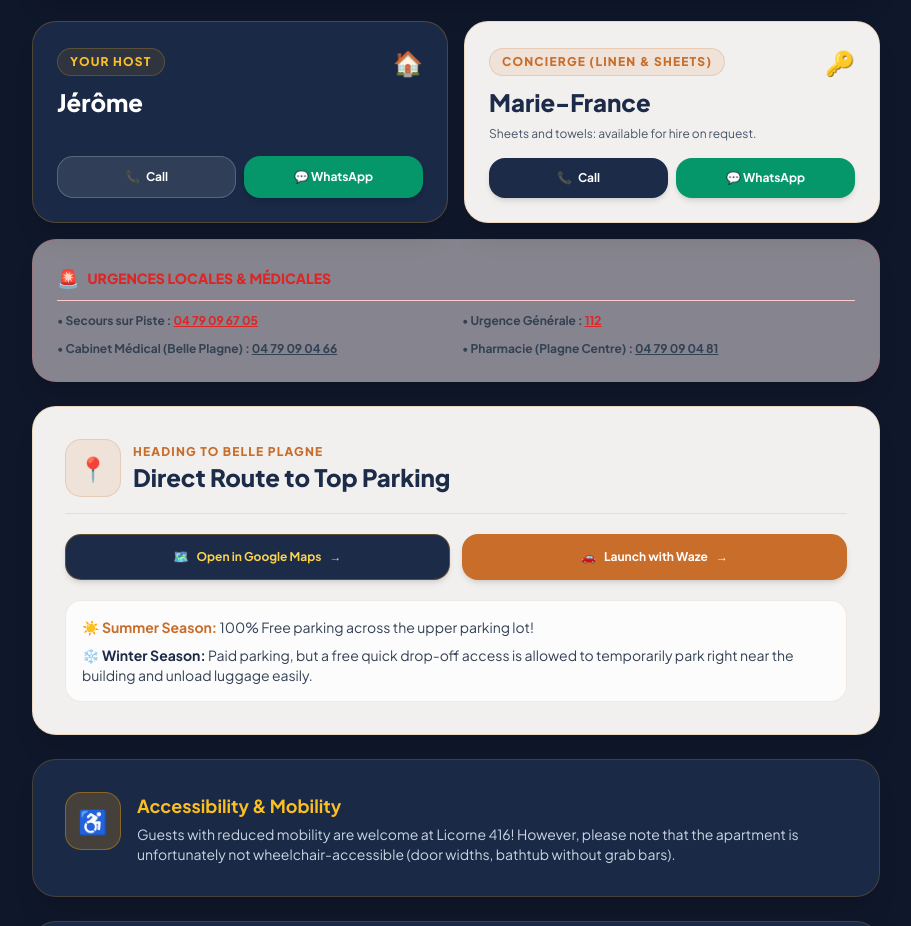
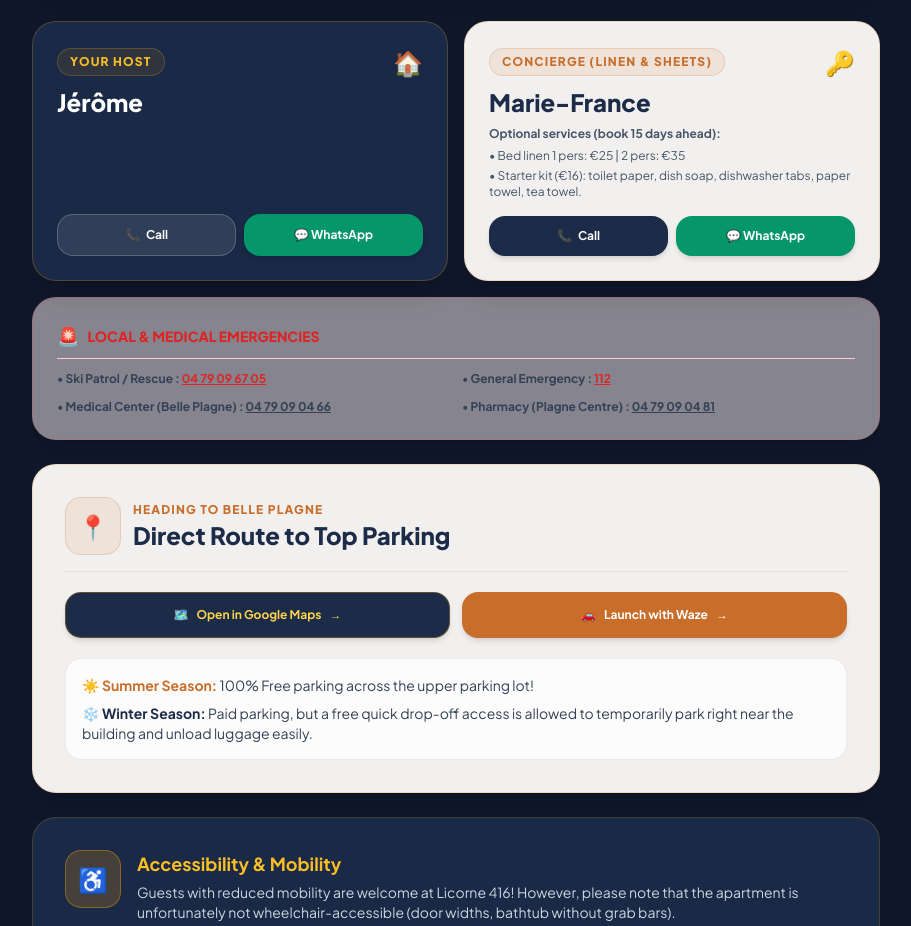
Before and after one commit to Licorne416/Licorne416, a website: page index.html in a window 1280 px wide. Shown: the part 1091-2017 px from the top of the page, without its empty margins (184-1095 px from the left). Drawn offline with nearby package versions, Linux system fonts and the light colour scheme; no server answers.

Commit message:
Update index.html

```diff
--- a/index.html
+++ b/index.html
@@ -402,7 +402,7 @@
                         </div>
                         <div class="p-5 text-xs sm:text-sm text-slate-700 space-y-3 bg-white/80">
                             <p data-i18n="tech_elec_desc"><strong>Compteur Électrique :</strong> Situé dans le couloir d'entrée. L'électricité est activée. En cas de disjonction, réenclenchez le <strong>bouton principal tout en bas</strong> du tableau.</p>
-                            <p data-i18n="tech_heating_desc"><strong>Chauffage :</strong> Température conseillée entre 19°C et 20°C. Pensez à baisser les radiateurs lorsque vous aérez l'appartement.</p>
+                            <p data-i18n="tech_heating_desc"><strong>Chauffage :</strong> Température conseillée entre 19°C et 20°C. Pensez à baisser les radiateurs lorsque vous aérez l'appartement, et à <strong>tous les éteindre lors de votre départ</strong>.</p>.</p>
                         </div>
                     </div>
 
@@ -413,7 +413,7 @@
                         </div>
                         <div class="p-5 text-xs sm:text-sm text-slate-700 space-y-2 bg-white/80">
                             <p data-i18n="tech_coffee_desc"><strong>Cafetières :</strong> Cafetière à dosettes Senseo + cafetière électrique à filtre traditionnelle (filtres n°4).</p>
-                            <p data-i18n="tech_fondue_desc"><strong>Soirées Montagne :</strong> Un appareil à fondue, un appareil à raclette ainsi que des jeux de société sont à votre disposition dans les placards pour passer de superbes soirées.</p>
+                            <p data-i18n="tech_fondue_desc"><strong>Soirées Montagne :</strong> Un appareil à fondue, un appareil à raclette ainsi que des jeux de société sont à votre disposition pour passer de superbes soirées.</p>
                         </div>
                     </div>
 
@@ -796,6 +796,12 @@
         // Multi-language Dictionaries
         const i18n = {
             fr: {
+                concierge_desc: "<p class='font-bold mb-1.5'>Prestations optionnelles (commander 15j avant) :</p><p>• Kit draps 1 pers : 25€ | 2 pers : 35€</p><p>• Kit démarrage (16€) : papier toilette, liq. vaisselle, pastilles lave-vaisselle, sopalin, torchon.</p>",
+                contact_urgent_title: "Urgences Locales & Médicales",
+                contact_urgent_secours: "• <strong>Secours sur Pistes :</strong> <a href='tel:0479096705' class='font-bold text-red-600 underline'>04 79 09 67 05</a>",
+                contact_urgent_112: "• <strong>Urgence Générale :</strong> <a href='tel:112' class='font-bold text-red-600 underline'>112</a>",
+                contact_urgent_doc: "• <strong>Cabinet Médical (Belle Plagne) :</strong> <a href='tel:0479090466' class='font-bold underline'>04 79 09 04 66</a>",
+                contact_urgent_pharma: "• <strong>Pharmacie (Plagne Centre) :</strong> <a href='tel:0479090481' class='font-bold underline'>04 79 09 04 81</a>",
                 life_title: "Vie pratique & Règles de la maison",
                 life_wifi: "<strong>Wi-Fi :</strong> il n'y a pas de Wi-Fi dans l'appartement. La réception 4G/5G est très bonne.",
                 life_calm: "<strong>Calme :</strong> pas de fêtes ni de bruit, merci de respecter la tranquillité des voisins, de jour comme de nuit.",
@@ -805,7 +811,6 @@
                 life_trash_plan: "Voir le plan des points de collecte",
                 vault_help: "Le code ne fonctionne pas ou vous ne l'avez pas reçu ?",
                 vault_help_call: "📞 Appeler Jérôme",
-                concierge_desc: "Draps et serviettes : location possible sur demande.",
                 doc_dw_title: "Lave-vaisselle",
                 doc_coffee_title: "Cafetière Senseo",
                 doc_tv_title: "Télévision",
@@ -861,10 +866,10 @@
                 tech_water_bathroom: "<strong>Salle de Bains (2 vannes) :</strong> Situées sous le meuble de la SDB, accessibles par une ouverture en bas à gauche au fond du meuble.",
                 tech_elec_title: "Électricité & Chauffage",
                 tech_elec_desc: "<strong>Compteur Électrique :</strong> Situé dans le couloir d'entrée. L'électricité est activée. En cas de disjonction, réenclenchez le <strong>bouton principal tout en bas</strong> du tableau.",
-                tech_heating_desc: "<strong>Chauffage :</strong> Température conseillée entre 19°C et 20°C. Pensez à baisser les radiateurs lorsque vous aérez l'appartement.",
+                tech_heating_desc: "<strong>Chauffage :</strong> Température conseillée entre 19°C et 20°C. Pensez à baisser les radiateurs lorsque vous aérez l'appartement, et à <strong>tous les éteindre lors de votre départ</strong>.",
+                tech_fondue_desc: "<strong>Soirées Montagne :</strong> Un appareil à fondue, un appareil à raclette ainsi que des jeux de société sont à votre disposition pour passer de superbes soirées.",
                 tech_kitchen_title: "Cafetière & Équipements Conviviaux",
                 tech_coffee_desc: "<strong>Cafetière :</strong> Cafetière à dosettes Senseo + cafetière électrique à filtre traditionnelle (filtres n°4).",
-                tech_fondue_desc: "<strong>Soirées Montagne :</strong> Un appareil à fondue, un appareil à raclette ainsi que des jeux de société sont à votre disposition dans les placards pour passer de superbes soirées.",
                 pmr_title: "Accessibilité & Mobilité",
                 pmr_desc: "Les personnes à mobilité réduite sont les bienvenues à Licorne 416 ! Toutefois, veuillez noter que l'appartement n'est malheureusement pas adapté aux personnes en fauteuil roulant (largeur des passages de porte, baignoire sans barre de maintien).",
                 tech_manuals_title: "Notices & Manuels d'Utilisation (PDF)",
@@ -908,7 +913,7 @@
                 chk_4: "Frigo vide & propre, Lave-vaisselle vidé et rangé",
                 chk_5: "Fenêtres & Baie vitrée soigneusement verrouillées",
                 chk_6: "Couettes et oreillers soigneusement rangés dans l'armoire",
-                chk_7: "Clés & Badge remis dans la boîte à clés (Code brouillé)",
+                chk_7: "Clés & Badge (1 jeu) remis dans la boîte (code brouillé) / 1 jeu restitué à l'agence (si option prise).",
                 review_title: "Votre séjour a été magique ?",
                 review_desc: "Votre satisfaction est notre priorité. Si vous avez passé un bon moment, un avis <strong>5 étoiles</strong> sur votre plateforme de réservation est la plus belle récompense pour notre cocon d'altitude !",
                 review_issue_title: "Un problème ou un dysfonctionnement ?",
@@ -974,6 +979,11 @@
                 privacy_note: "🔒 Vos nom, dates et photos servent uniquement à l'état des lieux de l'appartement. Pour les faire effacer, contactez Jérôme."
             },
             en: {
+                contact_urgent_title: "Local & Medical Emergencies",
+                contact_urgent_secours: "• <strong>Ski Patrol / Rescue :</strong> <a href='tel:0479096705' class='font-bold text-red-600 underline'>04 79 09 67 05</a>",
+                contact_urgent_112: "• <strong>General Emergency :</strong> <a href='tel:112' class='font-bold text-red-600 underline'>112</a>",
+                contact_urgent_doc: "• <strong>Medical Center (Belle Plagne) :</strong> <a href='tel:0479090466' class='font-bold underline'>04 79 09 04 66</a>",
+                contact_urgent_pharma: "• <strong>Pharmacy (Plagne Centre) :</strong> <a href='tel:0479090481' class='font-bold underline'>04 79 09 04 81</a>",
                 life_title: "Practical Life & House Rules",
                 life_wifi: "<strong>Wi-Fi:</strong> there is no Wi-Fi in the apartment. 4G/5G reception is very good.",
                 life_calm: "<strong>Quiet:</strong> no parties and no noise, please. Respect your neighbours' peace and quiet, day and night.",
@@ -983,7 +993,7 @@
                 life_trash_plan: "View the waste collection plan",
                 vault_help: "Code not working, or didn't receive it?",
                 vault_help_call: "📞 Call Jérôme",
-                concierge_desc: "Sheets and towels: available for hire on request.",
+                concierge_desc: "<p class='font-bold mb-1.5'>Optional services (book 15 days ahead):</p><p>• Bed linen 1 pers: €25 | 2 pers: €35</p><p>• Starter kit (€16): toilet paper, dish soap, dishwasher tabs, paper towel, tea towel.</p>",
                 doc_dw_title: "Dishwasher",
                 doc_coffee_title: "Senseo Coffee Maker",
                 doc_tv_title: "Television",
@@ -1039,9 +1049,9 @@
                 tech_water_bathroom: "<strong>Bathroom (2 valves):</strong> Located under the bathroom vanity, accessible through a bottom-left opening.",
                 tech_elec_title: "Electricity & Heating",
                 tech_elec_desc: "<strong>Electric Panel:</strong> Located in the entry hallway. In case of trip, reset the <strong>main bottom switch</strong>.",
-                tech_heating_desc: "<strong>Heating:</strong> Recommended temperature between 19°C and 20°C. Please turn down radiators when airing out the apartment.",
+                tech_heating_desc: "<strong>Heating:</strong> Recommended temperature between 19°C and 20°C. Turn down radiators when airing the flat, and <strong>turn them all off upon departure</strong>.",
+                tech_fondue_desc: "<strong>Cozy Evenings:</strong> A fondue set, a raclette grill, and board games are available for your use to enjoy some wonderful evenings.",
                 tech_kitchen_title: "Coffee Maker & Amenities",
-                tech_coffee_desc: "<strong>Coffee Maker:</strong> Senseo pod coffee machine + traditional electric drip coffee maker (size 4 filters).",
                 tech_fondue_desc: "<strong>Cozy Evenings:</strong> A fondue set, a raclette grill, and board games are available for your use in the cupboards, perfect for enjoying some wonderful evenings.",
                 pmr_title: "Accessibility & Mobility",
                 pmr_desc: "Guests with reduced mobility are welcome at Licorne 416! However, please note that the apartment is unfortunately not wheelchair-accessible (door widths, bathtub without grab bars).",
@@ -1086,7 +1096,7 @@
                 chk_4: "Fridge empty & clean, Dishwasher emptied and put away",
                 chk_5: "Windows & balcony doors carefully locked",
                 chk_6: "Duvets and pillows carefully stored in the wardrobe",
-                chk_7: "Keys & Badge put back in key box (Code scrambled)",
+                chk_7: "Keys & Badge (1 set) left in the key box (scrambled) / 1 set returned to agency (if hired).",
                 review_title: "Was your stay magical?",
                 review_desc: "Your satisfaction is our priority. If you enjoyed your time, leaving a <strong>5-star review</strong> on your booking platform is the best reward!",
                 review_issue_title: "Any issue or inconvenience?",
@@ -1157,6 +1167,11 @@
 
             },
             nl: {
+                contact_urgent_title: "Lokale & Medische Noodgevallen",
+                contact_urgent_secours: "• <strong>Pisteredding :</strong> <a href='tel:0479096705' class='font-bold text-red-600 underline'>04 79 09 67 05</a>",
+                contact_urgent_112: "• <strong>Algemeen Noodnummer :</strong> <a href='tel:112' class='font-bold text-red-600 underline'>112</a>",
+                contact_urgent_doc: "• <strong>Medisch Centrum (Belle Plagne) :</strong> <a href='tel:0479090466' class='font-bold underline'>04 79 09 04 66</a>",
+                contact_urgent_pharma: "• <strong>Apotheek (Plagne Centre) :</strong> <a href='tel:0479090481' class='font-bold underline'>04 79 09 04 81</a>",
                 life_title: "Praktisch & Huisregels",
                 life_wifi: "<strong>Wifi:</strong> er is geen wifi in het appartement. De 4G/5G-ontvangst is heel goed.",
                 life_calm: "<strong>Rust:</strong> geen feestjes en geen lawaai, graag. Respecteer de rust van de buren, overdag en 's nachts.",
@@ -1166,7 +1181,7 @@
                 life_trash_plan: "Bekijk het plan van de afvalpunten",
                 vault_help: "Werkt de code niet of heeft u hem niet ontvangen?",
                 vault_help_call: "📞 Bel Jérôme",
-                concierge_desc: "Lakens en handdoeken: te huur op aanvraag.",
+                concierge_desc: "<p class='font-bold mb-1.5'>Optionele diensten (15 dagen vooraf):</p><p>• Lakenpakket 1 pers: €25 | 2 pers: €35</p><p>• Startpakket (€16): toiletpapier, afwasmiddel, vaatwastabletten, keukenrol, theedoek.</p>",
                 doc_dw_title: "Vaatwasser",
                 doc_coffee_title: "Senseo Koffiezetapparaat",
                 doc_tv_title: "Televisie",
@@ -1222,7 +1237,8 @@
                 tech_water_bathroom: "<strong>Badkamer:</strong> Onder het badkamermeubel.",
                 tech_elec_title: "Elektriciteit & Verwarming",
                 tech_elec_desc: "<strong>Elektriciteitskast:</strong> In de hal.",
-                tech_heating_desc: "<strong>Verwarming:</strong> Aanbevolen temperatuur 19°C - 20°C.",
+                tech_heating_desc: "<strong>Verwarming:</strong> Aanbevolen temperatuur 19°C - 20°C. Zet de radiatoren lager als u de ramen opent, en <strong>schakel ze allemaal uit bij vertrek</strong>.",
+                tech_fondue_desc: "<strong>Gezellige Avonden:</strong> Een fondueset, een raclettegrill en bordspellen staan tot uw beschikking voor geweldige avonden.",
                 tech_kitchen_title: "Koffiezetapparaat & Voorzieningen",
                 tech_coffee_desc: "<strong>Koffie:</strong> Senseo-koffiepadmachine + traditioneel elektrisch koffiezetapparaat (voor filters van maat 4).",
                 tech_fondue_desc: "<strong>Gezellige Avonden:</strong> In de kasten vind je een fondueset, een raclettegrill en bordspellen die je kunt gebruiken – ideaal voor het beleven van heerlijke avonden.",
@@ -1269,7 +1285,7 @@
                 chk_4: "Koelkast leeg & vaatwasser opgeruimd",
                 chk_5: "Ramen & deuren goed vergrendeld",
                 chk_6: "Dekbedden en kussens opgeborgen in de kast",
-                chk_7: "Sleutels & Badge terug in sleutelkluis (Code verdraaid)",
+                chk_7: "Sleutels & Badge (1 set) in de sleutelkluis (code gewijzigd) / 1 set terug naar agentschap (indien gehuurd).",
                 review_title: "Was uw verblijf fantastisch?",
                 review_desc: "Als u heeft genoten, is een <strong>5-sterren beoordeling</strong> de mooiste beloning!",
                 review_issue_title: "Probleem of opmerking?",
@@ -1338,6 +1354,18 @@
                 privacy_note: "🔒 Uw naam, data en foto's worden alleen gebruikt voor de inventaris van het appartement. Neem contact op met Jérôme om ze te laten wissen."
             },
             de: {
+
+
+
+                contact_urgent_title: "Lokale & Medizinische Notfälle",
+                contact_urgent_secours: "• <strong>Pistenrettung :</strong> <a href='tel:0479096705' class='font-bold text-red-600 underline'>04 79 09 67 05</a>",
+                contact_urgent_112: "• <strong>Allgemeiner Notruf :</strong> <a href='tel:112' class='font-bold text-red-600 underline'>112</a>",
+                contact_urgent_doc: "• <strong>Arztpraxis (Belle Plagne) :</strong> <a href='tel:0479090466' class='font-bold underline'>04 79 09 04 66</a>",
+                contact_urgent_pharma: "• <strong>Apotheke (Plagne Centre) :</strong> <a href='tel:0479090481' class='font-bold underline'>04 79 09 04 81</a>",
+
+
+
+
                 life_title: "Praktisches & Hausordnung",
                 life_wifi: "<strong>WLAN:</strong> In der Wohnung gibt es kein WLAN. Der 4G/5G-Empfang ist sehr gut.",
                 life_calm: "<strong>Ruhe:</strong> Bitte keine Partys und keinen Lärm. Respektieren Sie die Ruhe der Nachbarn, tagsüber und nachts.",
@@ -1347,7 +1375,7 @@
                 life_trash_plan: "Plan der Müllsammelstellen ansehen",
                 vault_help: "Code funktioniert nicht oder nicht erhalten?",
                 vault_help_call: "📞 Jérôme anrufen",
-                concierge_desc: "Bettwäsche und Handtücher: auf Anfrage zu mieten.",
+                concierge_desc: "<p class='font-bold mb-1.5'>Optionale Leistungen (15 Tage vorher buchen):</p><p>• Bettwäsche 1 Pers: 25€ | 2 Pers: 35€</p><p>• Starterpaket (16€): Toilettenpapier, Spülmittel, Spülmaschinentabs, Küchenrolle, Geschirrtuch.</p>",
                 doc_dw_title: "Geschirrspüler",
                 doc_coffee_title: "Senseo Kaffeemaschine",
                 doc_tv_title: "Fernseher",
@@ -1403,10 +1431,10 @@
                 tech_water_bathroom: "<strong>Badezimmer:</strong> Unter dem Waschbecken.",
                 tech_elec_title: "Elektrizität & Heizung",
                 tech_elec_desc: "<strong>Sicherungskasten:</strong> Im Flur.",
-                tech_heating_desc: "<strong>Heizung:</strong> Empfohlene Temperatur 19°C - 20°C.",
+                tech_heating_desc: "<strong>Heizung:</strong> Empfohlene Temperatur 19°C - 20°C. Bitte drehen Sie die Heizung beim Lüften herunter und <strong>schalten Sie alle Heizkörper bei Abreise aus</strong>.",
+                tech_fondue_desc: "<strong>Gemütliche Abende:</strong> Ein Fondue-Set, ein Raclette-Gerät sowie Gesellschaftsspiele stehen Ihnen für wunderbare Abende zur Verfügung.",
                 tech_kitchen_title: "Kaffeemaschine & Ausstattung",
                 tech_coffee_desc: "<strong>Kaffee:</strong> Senseo-Padmaschine + herkömmliche elektrische Filterkaffeemaschine (Filtergröße 4).",
-                tech_fondue_desc: "<strong>Gemütliche Abende:</strong> Ein Fondue-Set, ein Raclette-Gerät sowie Gesellschaftsspiele stehen Ihnen in den Schränken zur Verfügung – für wunderbare Abende.",
                 pmr_title: "Barrierefreiheit & Mobilität",
                 pmr_desc: "Gäste mit eingeschränkter Mobilität sind herzlich willkommen! Bitte beachten Sie jedoch, dass die Wohnung leider nicht rollstuhlgerecht ist (Türbreiten, Badewanne ohne Haltegriffe).",
                 tech_manuals_title: "Bedienungsanleitungen (PDF)",
@@ -1450,7 +1478,7 @@
                 chk_4: "Kühlschrank leer & Spülmaschine ausgeräumt",
                 chk_5: "Fenster & Balkontüren verriegelt",
                 chk_6: "Bettdecken und Kissen im Schrank verstaut",
-                chk_7: "Schlüssel & Badge zurück im Schlüsselsafe (Code verstellt)",
+                chk_7: "Schlüssel & Badge (1 Set) im Schlüsselsafe hinterlassen (Code verstellt) / 1 Set zurück an Agentur (falls gemietet).",
                 review_title: "War Ihr Aufenthalt zauberhaft?",
                 review_desc: "Wenn es Ihnen gefallen hat, freuen wir uns über eine <strong>5-Sterne Bewertung</strong>!",
                 review_issue_l1: "Ein Sauberkeitsproblem, ein Defekt oder etwas vergessen?",
```
